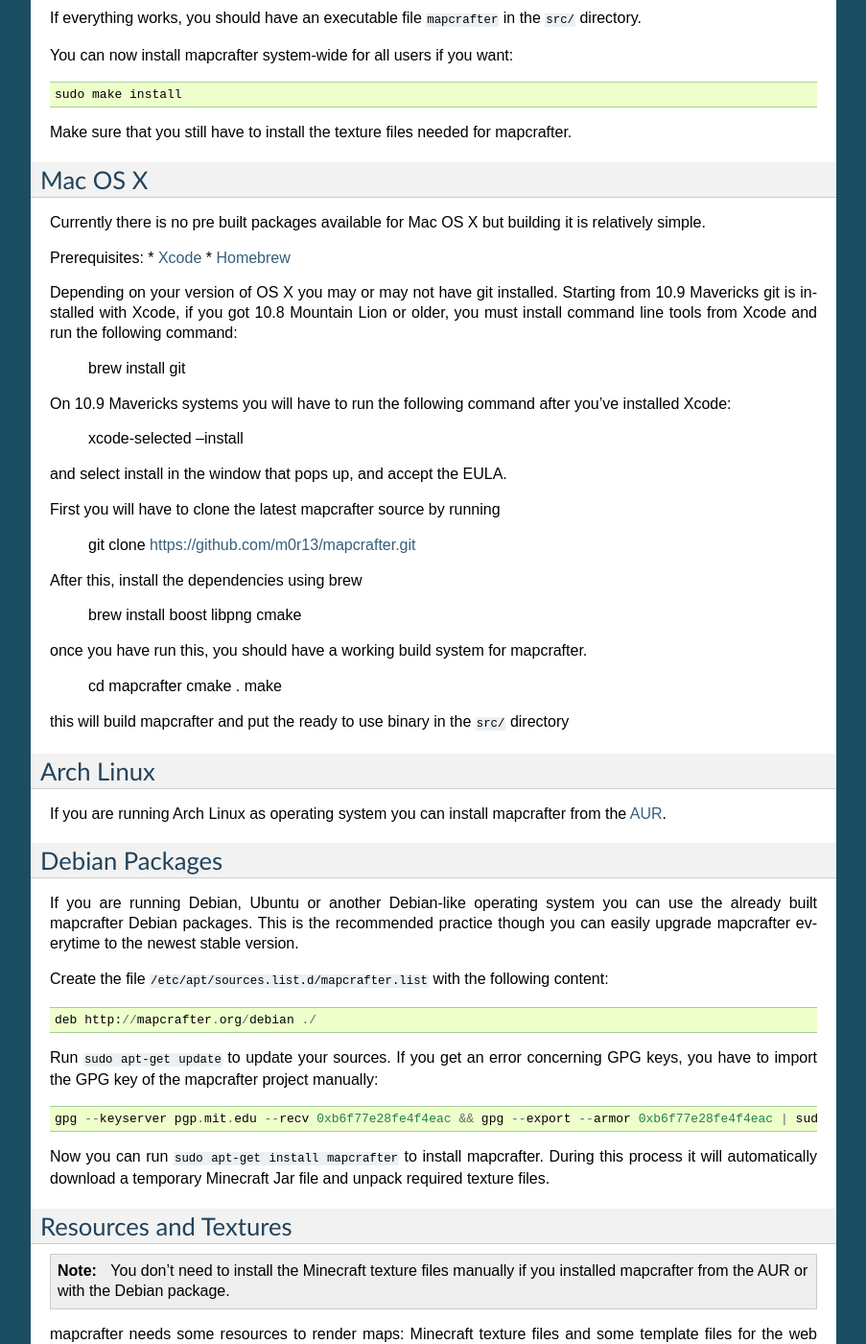
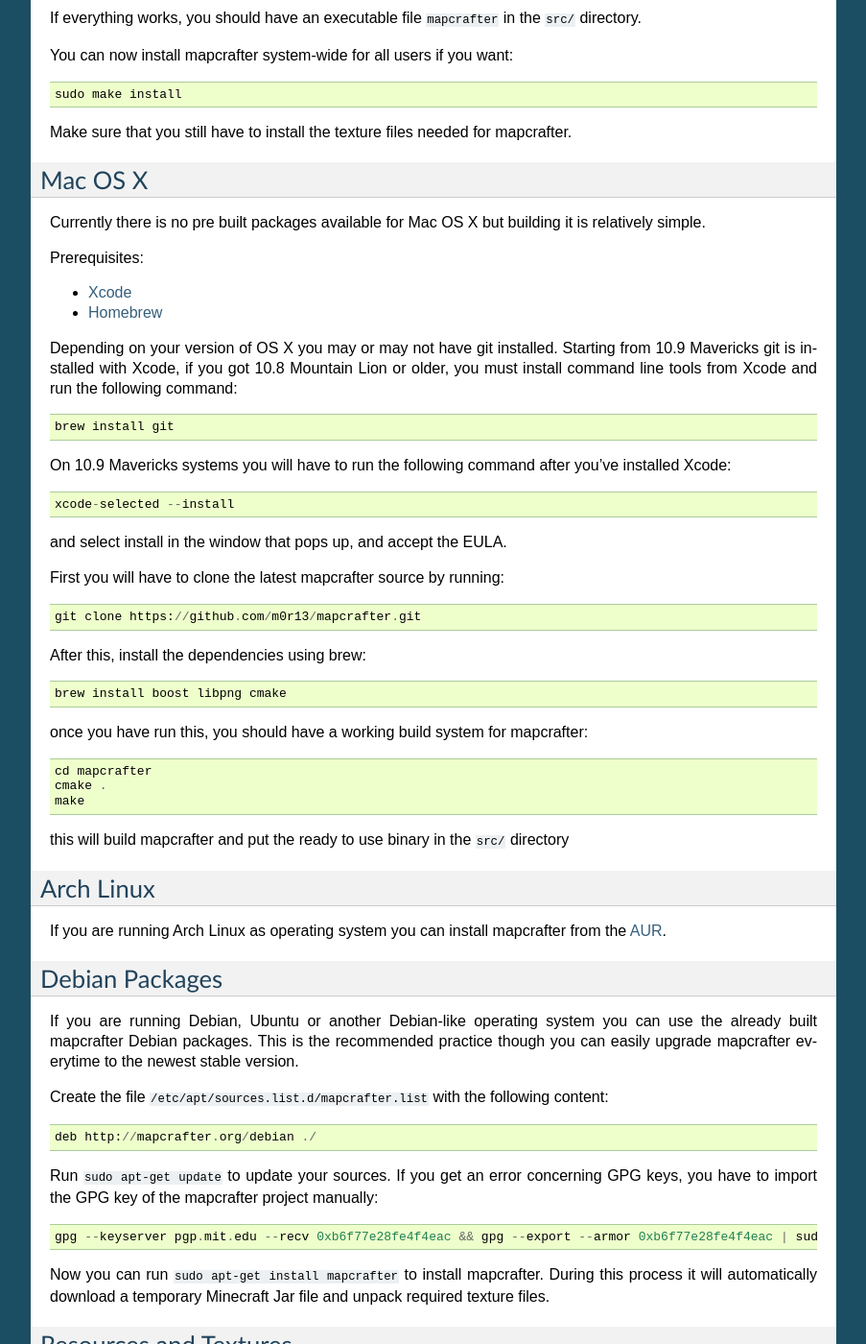
Before and after one commit to mapcrafter/mapcrafter, a Sphinx documentation site: the page built from docs/installation.rst, in a window 1280 px wide and 1400 px high, scrolled down 841 px. Shown: the whole window at 96% size, without its empty margins (198-1101 px from the left). Built offline with Sphinx 7.4.7, drawn with Linux system fonts in a browser that asks for light colours.

Commit message:
Fixed formatting

```diff
--- a/docs/installation.rst
+++ b/docs/installation.rst
@@ -58,28 +58,29 @@
 Currently there is no pre built packages available for Mac OS X but building it is relatively simple.
 
 Prerequisites:
+
 * `Xcode <https://itunes.apple.com/us/app/xcode/id497799835?ls=1&mt=12>`_
 * `Homebrew <http://brew.sh/>`_
 
-Depending on your version of OS X you may or may not have git installed. Starting from 10.9 Mavericks git is installed with Xcode, if you got 10.8 Mountain Lion or older, you must install command line tools from Xcode and run the following command:
+Depending on your version of OS X you may or may not have git installed. Starting from 10.9 Mavericks git is installed with Xcode, if you got 10.8 Mountain Lion or older, you must install command line tools from Xcode and run the following command::
 
 	brew install git
 
-On 10.9 Mavericks systems you will have to run the following command after you've installed Xcode:
+On 10.9 Mavericks systems you will have to run the following command after you've installed Xcode::
 
 	xcode-selected --install
 
 and select install in the window that pops up, and accept the EULA.
 
-First you will have to clone the latest mapcrafter source by running
+First you will have to clone the latest mapcrafter source by running::
 
 	git clone https://github.com/m0r13/mapcrafter.git
 
-After this, install the dependencies using brew
+After this, install the dependencies using brew::
 
 	brew install boost libpng cmake
 
-once you have run this, you should have a working build system for mapcrafter.
+once you have run this, you should have a working build system for mapcrafter::
 
 	cd mapcrafter
 	cmake .
```
